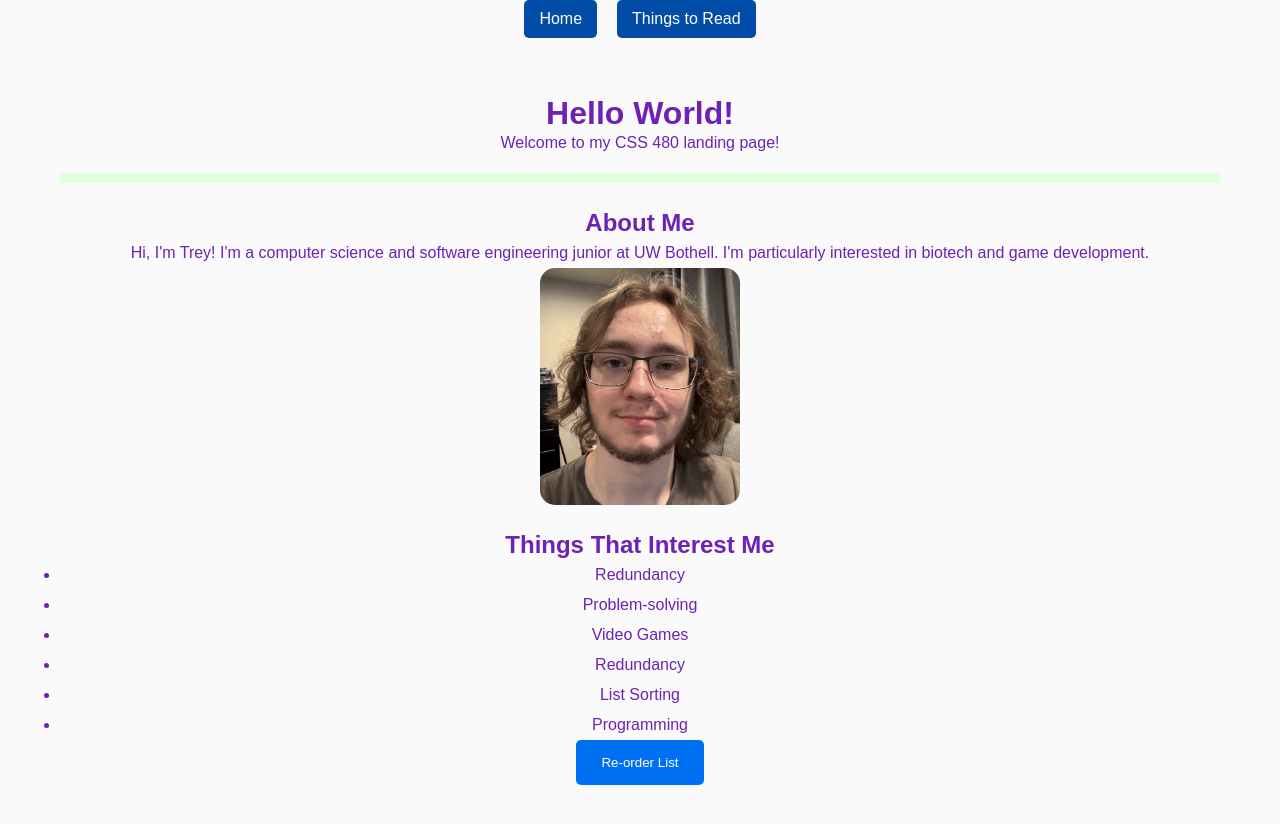
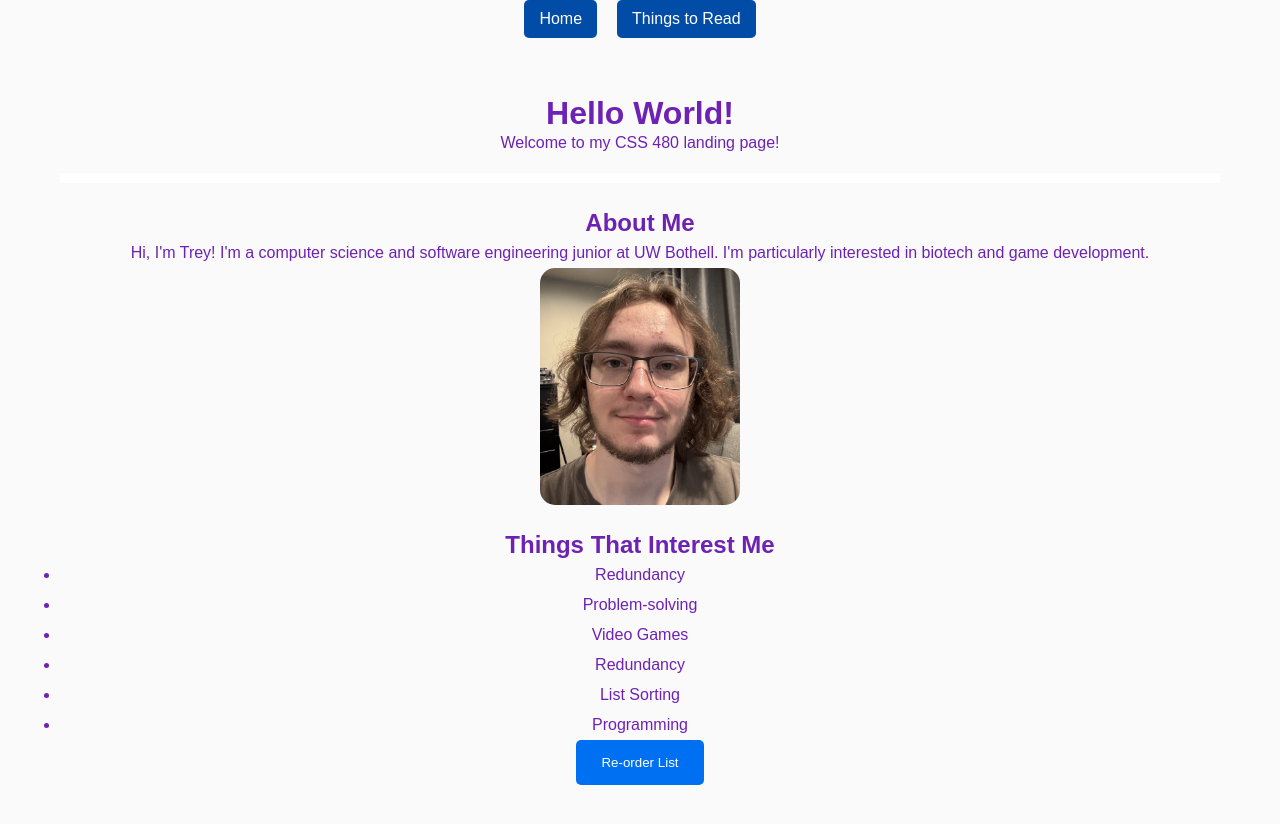
Before and after one commit to Trayouras/css-480-hello-world-new, a Next.js app: page /home in a window 1280 px wide. Shown: the top 824 px of the page. Built offline with nearby package versions, Linux system fonts and the light colour scheme.

Commit message:
color tweak

```diff
--- a/src/app/home/page.js
+++ b/src/app/home/page.js
@@ -82,7 +82,7 @@ const styles = {
     lineHeight: "30px",
   },
   header: {
-    borderBottom: "10px solid #dfffdd",
+    borderBottom: "10px solid #ffffff",
     paddingBottom: "15px",
     marginBottom: "25px",
   },
--- a/src/app/page.js
+++ b/src/app/page.js
@@ -82,7 +82,7 @@ const styles = {
         lineHeight: "30px",
     },
     header: {
-        borderBottom: "10px solid #fff",
+        borderBottom: "10px solid #ffffff",
         paddingBottom: "15px",
         marginBottom: "25px",
     },
```
